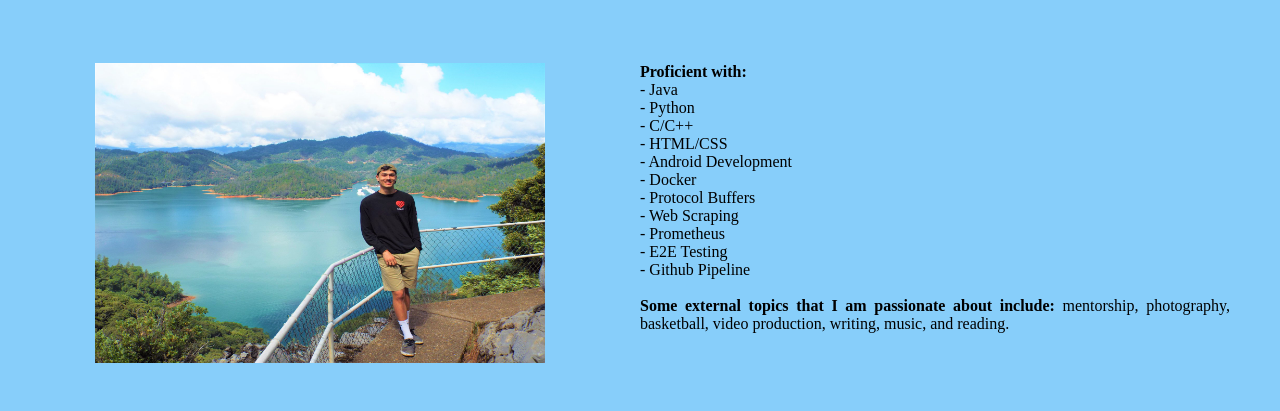
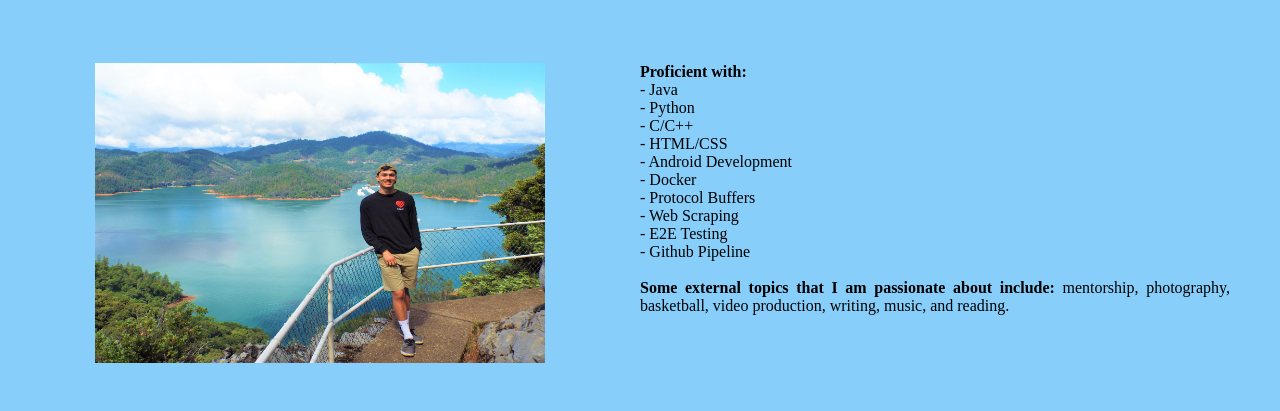
Before and after one commit to sahluwalia17/sahluwalia17.github.io, a plain HTML site: page index.html in a window 1280 px wide. Shown: the part 1477-1888 px from the top of the page. Drawn offline with Linux system fonts and the light colour scheme.

Commit message:
Update index.html

```diff
--- a/index.html
+++ b/index.html
@@ -69,7 +69,6 @@
 			- Docker<br>
 			- Protocol Buffers<br>
 			- Web Scraping<br>
-			- Prometheus<br>
 			- E2E Testing<br>
 		 	- Github Pipeline<br><br>
 		 	<strong>Some external topics that I am passionate about include:</strong> mentorship, photography, basketball, video production, writing, music, and reading.</p>
```
